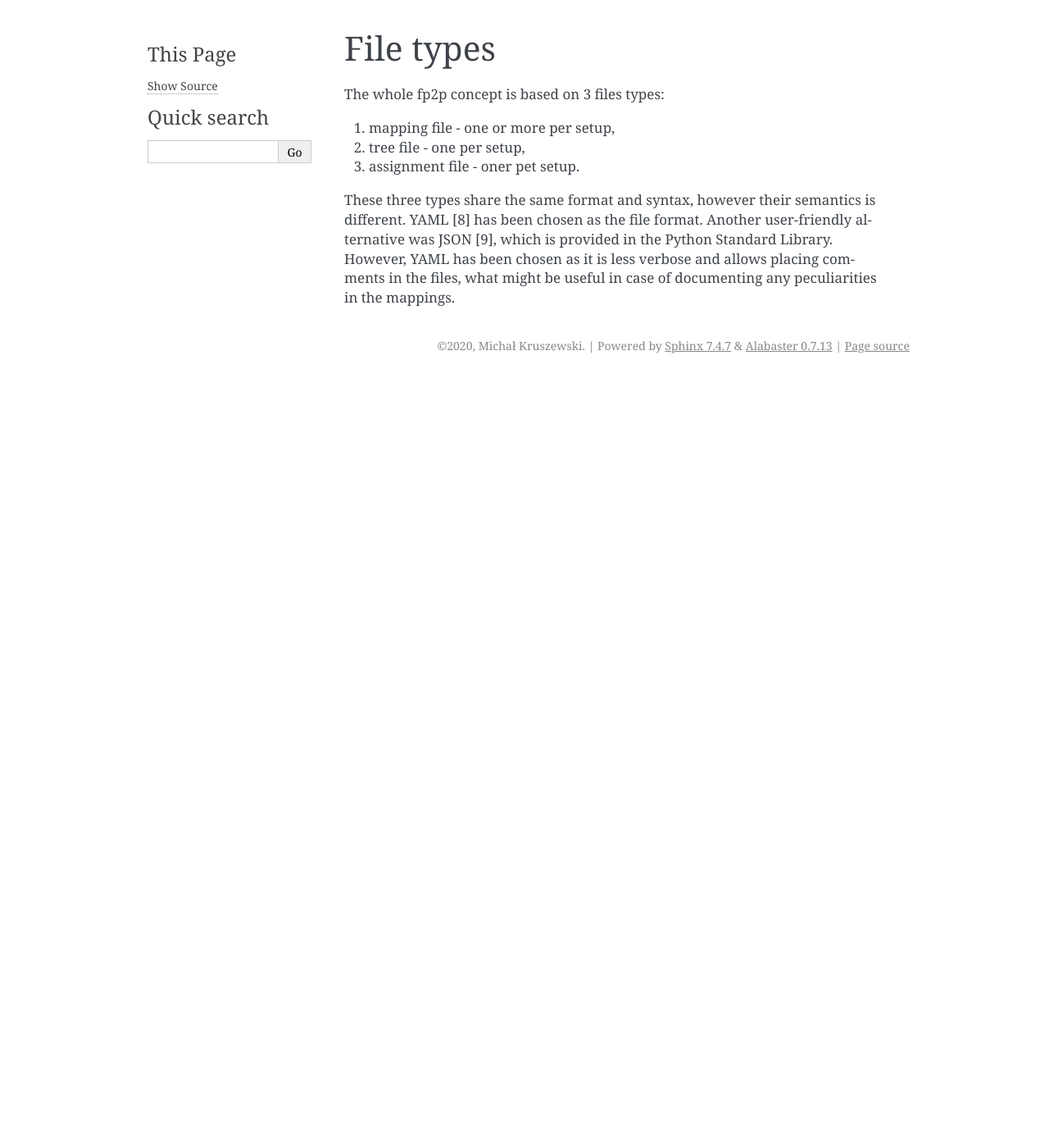
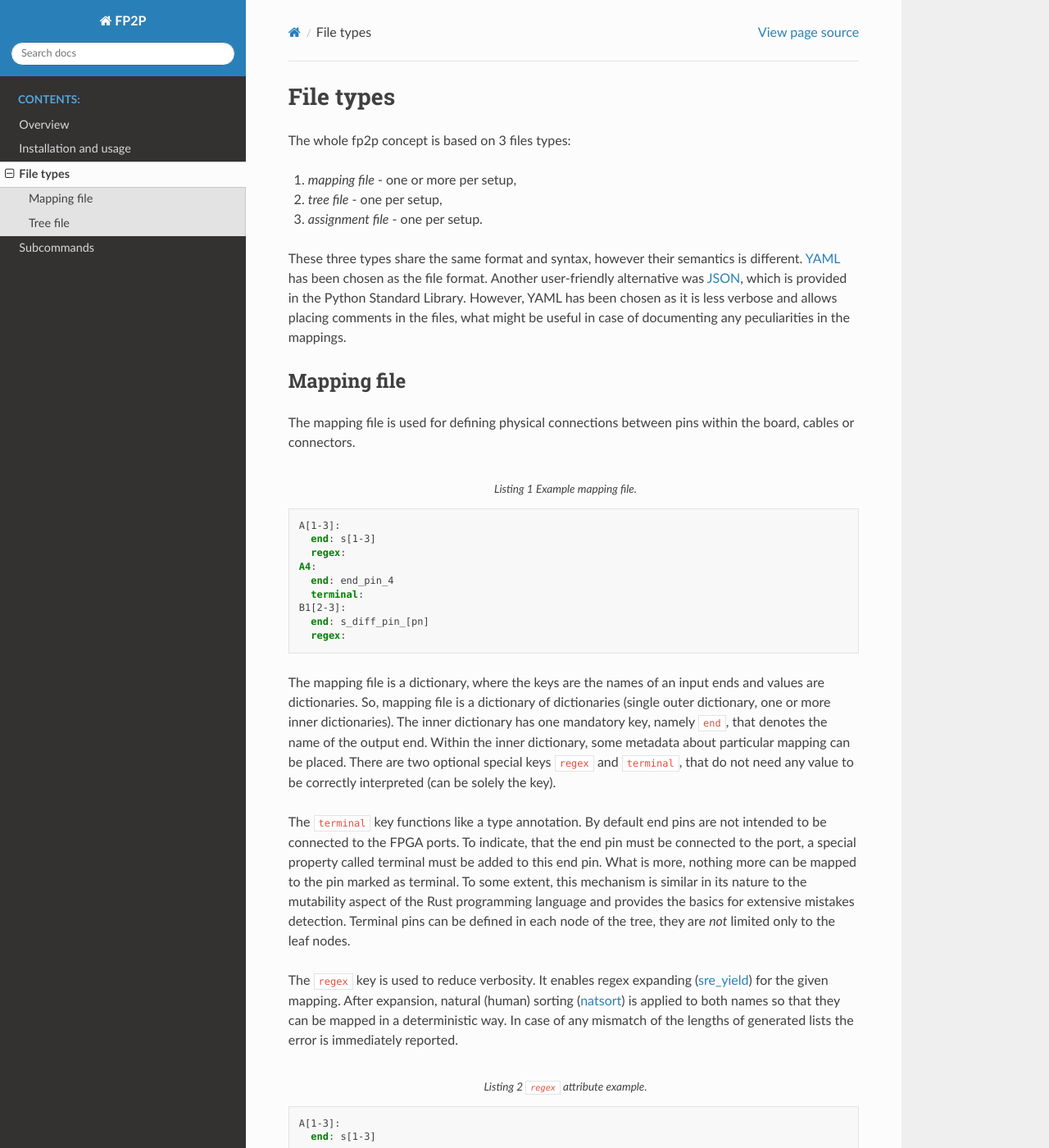
Before and after one commit to m-kru/fp2p, a Sphinx documentation site: the page built from doc/file_types.rst, in a window 1280 px wide and 1400 px high. Shown: the whole window at 82% size. Built offline with Sphinx 7.4.7 and the Read the Docs theme 2.0.0, drawn with Linux system fonts in a browser that asks for light colours; some of the changed text lies outside the part shown.

Commit message:
Update docs.

```diff
--- a/doc/conf.py
+++ b/doc/conf.py
@@ -43,8 +43,9 @@ exclude_patterns = ['_build', 'Thumbs.db', '.DS_Store']
 
 # The theme to use for HTML and HTML Help pages.  See the documentation for
 # a list of builtin themes.
-#
-html_theme = 'alabaster'
+import sphinx_rtd_theme
+html_theme = 'sphinx_rtd_theme'
+numfig = True
 
 # Add any paths that contain custom static files (such as style sheets) here,
 # relative to this directory. They are copied after the builtin static files,
--- a/doc/file_types.rst
+++ b/doc/file_types.rst
@@ -3,11 +3,96 @@ File types
 
 The whole fp2p concept is based on 3 files types:
 
-1. mapping file - one or more per setup,
-2. tree file - one per setup,
-3. assignment file - oner pet setup.
+#. *mapping file* - one or more per setup,
+#. *tree file* - one per setup,
+#. *assignment file* - one per setup.
 
 These three types share the same format and syntax, however their semantics is different.
-YAML [8] has been chosen as the file format.
-Another user-friendly alternative was JSON [9], which is provided in the Python Standard Library.
+`YAML <https://yaml.org/>`_ has been chosen as the file format.
+Another user-friendly alternative was `JSON <https://www.json.org/json-en.html>`_, which is provided in the Python Standard Library.
 However, YAML has been chosen as it is less verbose and allows placing comments in the files, what might be useful in case of documenting any peculiarities in the mappings.
+
+
+Mapping file
+============
+
+The mapping file is used for defining physical connections between pins within the board, cables or connectors.
+
+.. code-block:: yaml
+   :caption: Example mapping file.
+
+   A[1-3]:
+     end: s[1-3]
+     regex:
+   A4:
+     end: end_pin_4
+     terminal:
+   B1[2-3]:
+     end: s_diff_pin_[pn]
+     regex:
+
+The mapping file is a dictionary, where the keys are the names of an input ends and values are dictionaries.
+So, mapping file is a dictionary of dictionaries (single outer dictionary, one or more inner dictionaries).
+The inner dictionary has one mandatory key, namely :code:`end`, that denotes the name of the output end.
+Within the inner dictionary, some metadata about particular mapping can be placed. There are two optional special keys :code:`regex` and :code:`terminal`, that do not need any value to be correctly interpreted (can be solely the key).
+
+The :code:`terminal` key functions like a type annotation.
+By default end pins are not intended to be connected to the FPGA ports.
+To indicate, that the end pin must be connected to the port, a special property called terminal must be added to this end pin.
+What is more, nothing more can be mapped to the pin marked as terminal.
+To some extent, this mechanism is similar in its nature to the mutability aspect of the Rust programming language and provides the basics for extensive mistakes detection.
+Terminal pins can be defined in each node of the tree, they are *not* limited only to the leaf nodes.
+
+The :code:`regex` key is used to reduce verbosity.
+It enables regex expanding (`sre_yield <https://github.com/google/sre_yield>`_) for the given mapping.
+After expansion, natural (human) sorting (`natsort <https://github.com/SethMMorton/ natsort>`_) is applied to both names so that they can be mapped in a deterministic way.
+In case of any mismatch of the lengths of generated lists the error is immediately reported.
+
+.. code-block:: yaml
+   :caption: :code:`regex` attribute example.
+
+   A[1-3]:
+     end: s[1-3]
+     regex:
+   # Above is equivalent to the following:
+   A1:
+     end: s1
+   A2:
+     end: s2
+   A3:
+     end: s3
+
+Tree file
+=========
+The tree file is used for defining the structure of the setup (how boards, connectors and cables are connected).
+
+.. code-block:: yaml
+   :caption: Example tree file.
+
+   name: board_1
+   files:
+     - b_1.yaml
+   nodes:
+     - name: board_2_connector_1
+       files:
+         - b_2_c_1.yaml
+     - name: board_2_connector_2
+       files:
+         - b_2_c_2_f_1.yaml
+         - b_2_c_2_f_2.yaml
+
+Tree file consists of nodes, each node is a dictionary.
+Single node has 2 mandatory keys :code:`name`, :code:`files` and one optional key :code:`nodes`.
+
+The :code:`name` of the node must be unique and serves as a scope for pin names within this node.
+It is necessary in order to avoid pin name collisions.
+Otherwise, name collisions could potentially occur in two scenarios:
+
+#. same pin names in two different mapping files,
+#. same mapping file used more than once in the tree file.
+
+The :code:`files` is a list of mapping files that constitute a given node.
+Each tree node can consist of multiple mapping files.
+Thanks to this, it is possible to define mappings for different connectors located on the same board in separate files or split connector mappings into multiple files to group them by functionality.
+
+The :code:`nodes` is a list of children nodes connected with a given node.
--- a/doc/index.rst
+++ b/doc/index.rst
@@ -13,6 +12,7 @@ Welcome to FP2P's documentation!
    overview
    installation_and_usage
    file_types
+   subcommands
 
 
 Indices and tables
--- a/doc/installation_and_usage.rst
+++ b/doc/installation_and_usage.rst
@@ -4,7 +4,7 @@ Installation and usage
 Installation
 ============
 
-fp2p is not available on the `PyPI https://pypi.org/`_ website.
+fp2p is not available on the `PyPI <https://pypi.org/>`_ website.
 Why?
 fp2p is pure program, contained within single file, there is no library part, it can't be imported.
 This will *never* change.
--- /dev/null
+++ b/doc/subcommands.rst
@@ -0,0 +1,2 @@
+Subcommands
+-----------
```
Also changed, not shown: other parts of doc/index.rst (+1 -2 lines).
